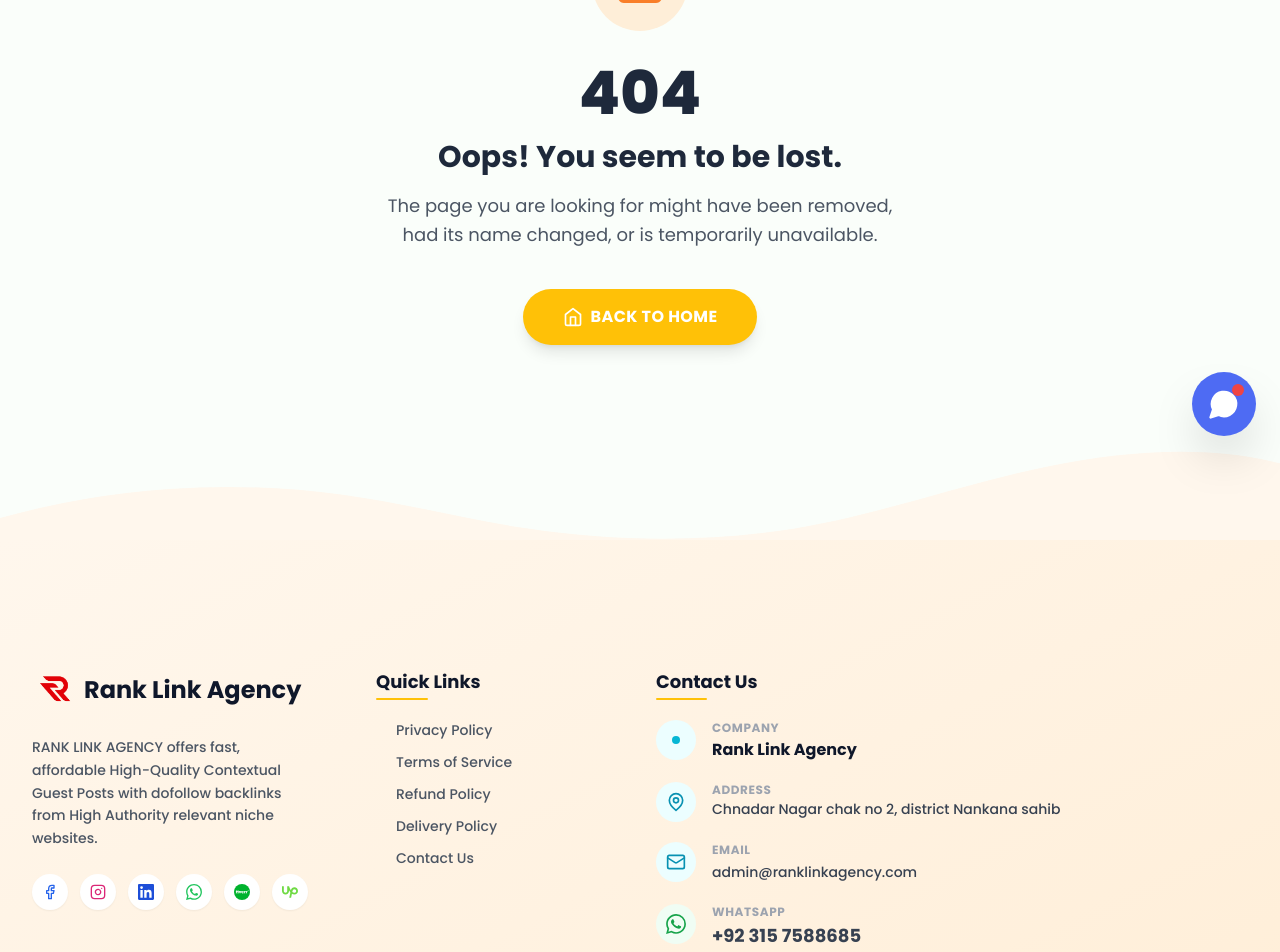
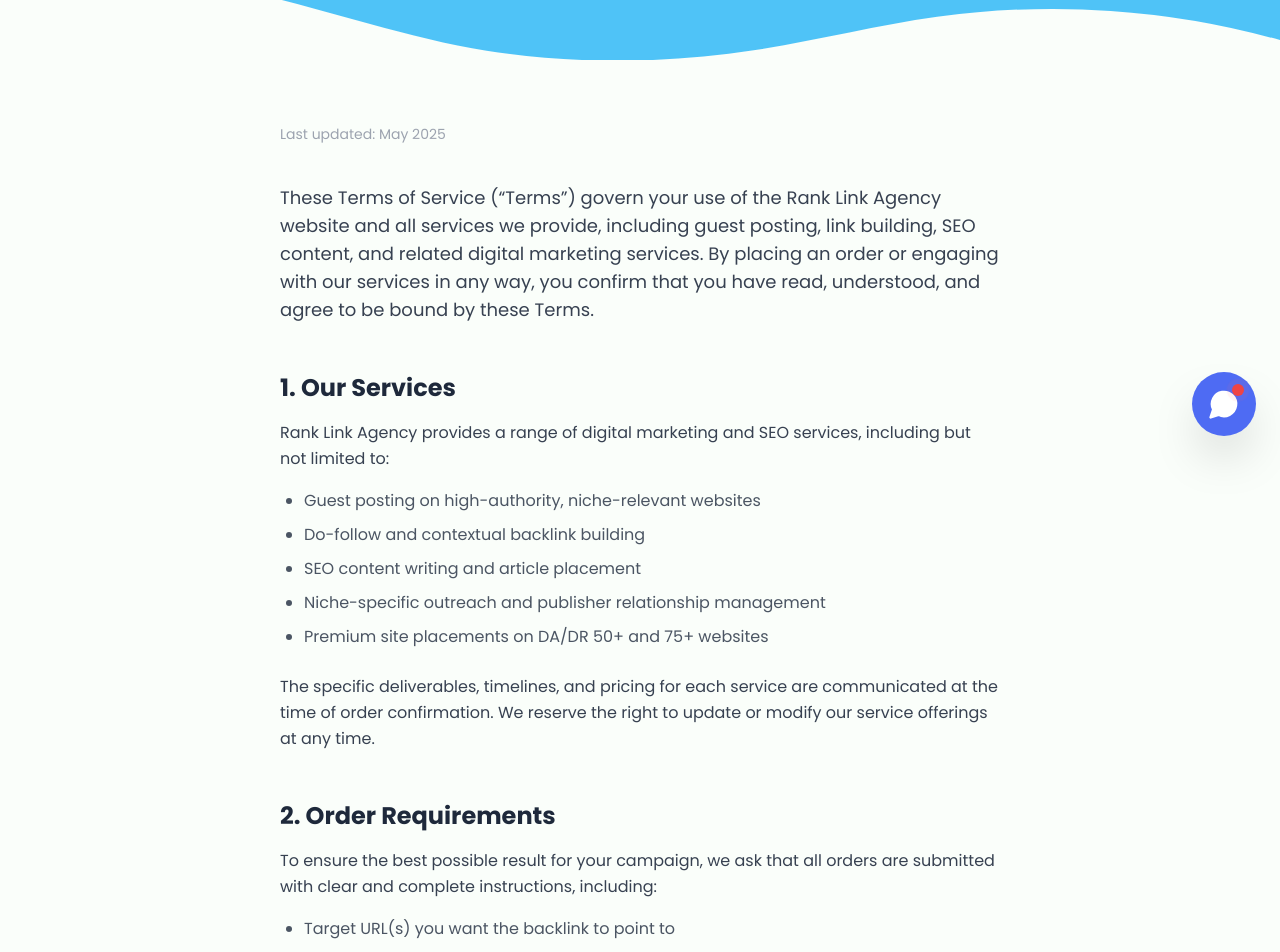
Before and after one commit to ranklink-agency/Official-Site, a Next.js app: page /terms-of-service in a window 1280 px wide. Before the commit this address had no page. Shown: the part 340-1292 px from the top of the page. Built offline with nearby package versions, Linux system fonts and the light colour scheme.

Commit message:
add: page.tsx — terms-of-service

```diff
--- /dev/null
+++ b/app/terms-of-service/page.tsx
@@ -0,0 +1,116 @@
+import PageHeader from '@/components/ui/PageHeader';
+import type { Metadata } from 'next';
+
+export const metadata: Metadata = {
+  title: 'Terms of Service | Rank Link Agency',
+  description: 'Read the Terms of Service governing the use of Rank Link Agency services.',
+};
+
+export default function TermsOfServicePage() {
+  return (
+    <div className="bg-[#FAFEFA] min-h-screen">
+      <PageHeader
+        title="Terms of Service"
+        subtitle="Please read these terms carefully before placing an order"
+      />
+
+      <div className="max-w-3xl mx-auto px-4 sm:px-6 py-16 text-gray-700 leading-relaxed">
+
+        <p className="text-sm text-gray-400 mb-10">Last updated: May 2025</p>
+
+        <p className="mb-8 text-lg">
+          These Terms of Service (&ldquo;Terms&rdquo;) govern your use of the Rank Link Agency website and all services we provide, including guest posting, link building, SEO content, and related digital marketing services. By placing an order or engaging with our services in any way, you confirm that you have read, understood, and agree to be bound by these Terms.
+        </p>
+
+        <h2 className="text-2xl font-bold text-slate-800 mt-12 mb-4">1. Our Services</h2>
+        <p className="mb-4">
+          Rank Link Agency provides a range of digital marketing and SEO services, including but not limited to:
+        </p>
+        <ul className="list-disc pl-6 space-y-2 mb-6 text-gray-600">
+          <li>Guest posting on high-authority, niche-relevant websites</li>
+          <li>Do-follow and contextual backlink building</li>
+          <li>SEO content writing and article placement</li>
+          <li>Niche-specific outreach and publisher relationship management</li>
+          <li>Premium site placements on DA/DR 50+ and 75+ websites</li>
+        </ul>
+        <p className="mb-6">
+          The specific deliverables, timelines, and pricing for each service are communicated at the time of order confirmation. We reserve the right to update or modify our service offerings at any time.
+        </p>
+
+        <h2 className="text-2xl font-bold text-slate-800 mt-12 mb-4">2. Order Requirements</h2>
+        <p className="mb-4">
+          To ensure the best possible result for your campaign, we ask that all orders are submitted with clear and complete instructions, including:
+        </p>
+        <ul className="list-disc pl-6 space-y-2 mb-6 text-gray-600">
+          <li>Target URL(s) you want the backlink to point to</li>
+          <li>Preferred anchor text or keywords</li>
+          <li>Niche or topic category</li>
+          <li>Any specific publisher preferences or restrictions</li>
+          <li>Content guidelines, if you are providing the article</li>
+        </ul>
+        <p className="mb-6">
+          Orders that are vague, incomplete, or unclear may be delayed while we seek clarification. We are not responsible for results that fall short of expectations due to insufficient or inaccurate order information provided by the client.
+        </p>
+
+        <h2 className="text-2xl font-bold text-slate-800 mt-12 mb-4">3. Right to Refuse Orders</h2>
+        <p className="mb-6">
+          We reserve the right to decline or cancel any order at our sole discretion. Orders may be refused if the requested content or target website violates search engine guidelines, promotes illegal activities, contains harmful or misleading information, or conflicts with our ethical standards. In such cases, any payment received will be returned in full.
+        </p>
+
+        <h2 className="text-2xl font-bold text-slate-800 mt-12 mb-4">4. Link Types and Guarantees</h2>
+        <p className="mb-4">
+          The nature of the backlink delivered depends on the publisher website and placement type:
+        </p>
+        <ul className="list-disc pl-6 space-y-2 mb-6 text-gray-600">
+          <li><strong>Do-follow links</strong> are provided by default on our standard guest post placements and premium sites.</li>
+          <li><strong>No-follow links</strong> may apply on certain platforms such as press release distribution sites or major news publications. This will be disclosed at the time of ordering.</li>
+          <li><strong>Sponsored attributes</strong> may be required by some high-traffic publishers. We will always inform you in advance.</li>
+        </ul>
+        <p className="mb-6">
+          We do not guarantee that every placement will result in a do-follow link unless it is explicitly stated in your selected service package. Please review your package details carefully before purchasing.
+        </p>
+
+        <h2 className="text-2xl font-bold text-slate-800 mt-12 mb-4">5. SEO Results Disclaimer</h2>
+        <p className="mb-6">
+          We are honest about what backlinks can and cannot do. While high-quality guest posts from authoritative websites are proven to support SEO performance, we do not and cannot guarantee specific ranking improvements, traffic increases, or domain authority changes. Search engine algorithms are complex and continuously updated, and rankings depend on hundreds of factors beyond any single link.
+        </p>
+        <p className="mb-6">
+          Our commitment is to deliver the highest-quality placements possible. The SEO outcome of those placements is ultimately determined by your overall site health, content quality, competition, and Google&apos;s algorithm — all of which are outside our direct control.
+        </p>
+
+        <h2 className="text-2xl font-bold text-slate-800 mt-12 mb-4">6. Client Responsibilities</h2>
+        <p className="mb-4">As a client, you agree to:</p>
+        <ul className="list-disc pl-6 space-y-2 mb-6 text-gray-600">
+          <li>Provide accurate and complete information with each order</li>
+          <li>Ensure that the target URLs and content you submit do not violate any laws or third-party rights</li>
+          <li>Communicate any changes or special requirements promptly</li>
+          <li>Make timely payment according to the agreed pricing</li>
+          <li>Not attempt to resell our services without prior written permission</li>
+        </ul>
+
+        <h2 className="text-2xl font-bold text-slate-800 mt-12 mb-4">7. Intellectual Property</h2>
+        <p className="mb-6">
+          Unless otherwise agreed in writing, any content we create for your guest post order is owned by you upon successful delivery and full payment. However, once a guest post article is published on a third-party website, the published content also becomes subject to that publisher&apos;s terms and policies, which may restrict modifications or removal.
+        </p>
+
+        <h2 className="text-2xl font-bold text-slate-800 mt-12 mb-4">8. Limitation of Liability</h2>
+        <p className="mb-6">
+          Rank Link Agency shall not be liable for any indirect, incidental, special, or consequential damages arising from your use of our services, including but not limited to loss of revenue, traffic, or search rankings. Our total liability in any circumstance shall not exceed the amount you paid for the specific service in question.
+        </p>
+
+        <h2 className="text-2xl font-bold text-slate-800 mt-12 mb-4">9. Changes to These Terms</h2>
+        <p className="mb-6">
+          We may update these Terms from time to time. Any changes will be reflected on this page with an updated date. Continued use of our services after changes are posted constitutes your acceptance of the revised Terms. We recommend reviewing this page periodically.
+        </p>
+
+        <h2 className="text-2xl font-bold text-slate-800 mt-12 mb-4">10. Contact</h2>
+        <p className="mb-4">For any questions about these Terms, please contact us:</p>
+        <ul className="list-none space-y-1 mb-6 text-gray-600">
+          <li><strong>Email:</strong> <a href="mailto:admin@ranklinkagency.com" className="text-[#00BCD4] hover:underline">admin@ranklinkagency.com</a></li>
+          <li><strong>WhatsApp:</strong> <a href="https://wa.me/923157588685" className="text-[#00BCD4] hover:underline">+92 315 7588685</a></li>
+        </ul>
+
+      </div>
+    </div>
+  );
+}
```
